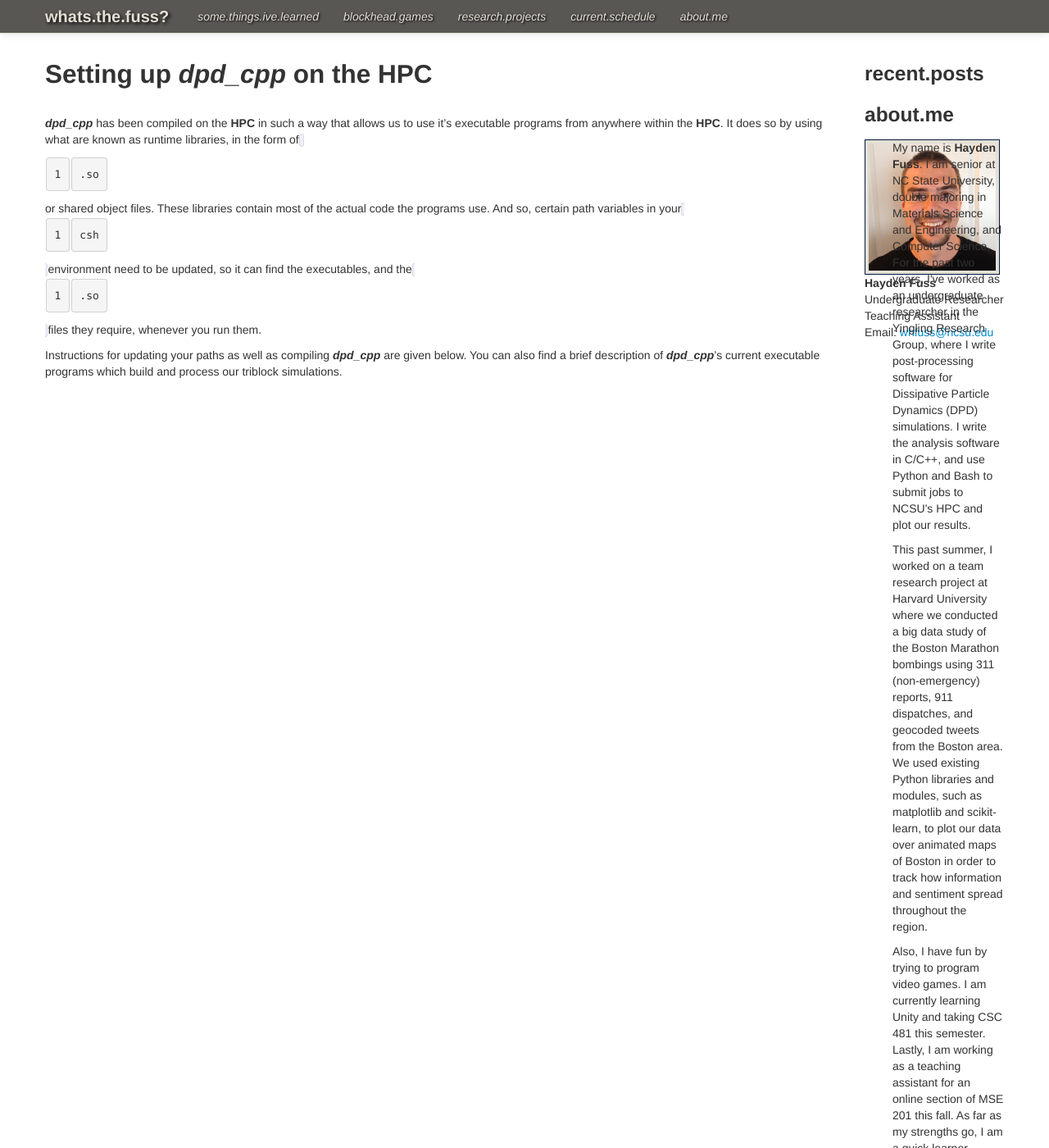
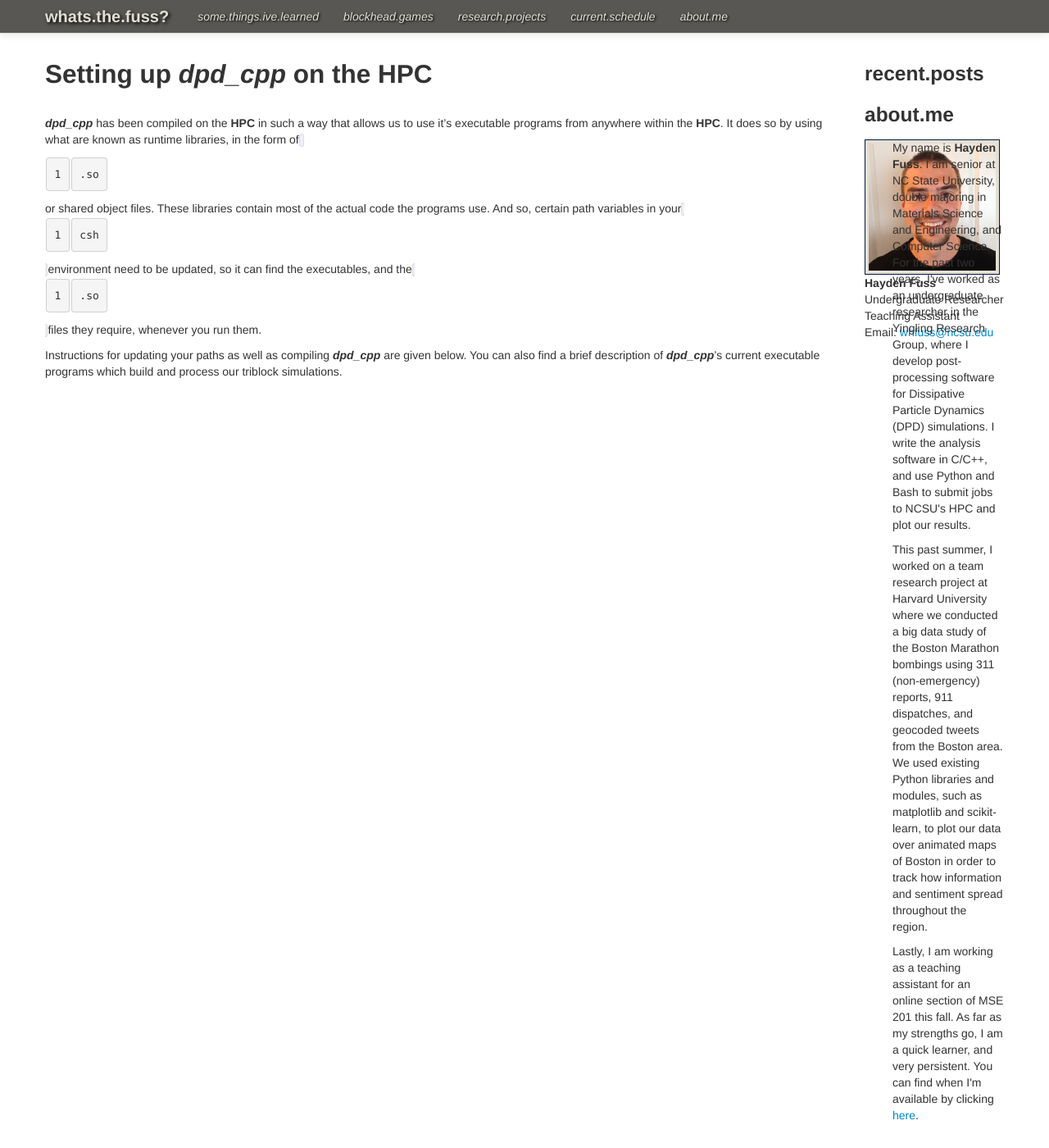
Before and after one commit to hfuss/hfuss.github.io, a Jekyll site: the page built from test_posts/2015-06-04-test.md, in a window 1280 px wide and 1400 px high. Shown: the whole window at 82% size. Built offline with Jekyll 4.4.1, drawn with Linux system fonts in a browser that asks for light colours; Markdown is read by kramdown in place of the engine named in the settings; some of the changed text lies outside the part shown.

Commit message:
Edited about.

```diff
--- a/_includes/about_content.html
+++ b/_includes/about_content.html
@@ -13,7 +13,7 @@ Email: <a href="mailto:whfuss@ncsu.edu">whfuss@ncsu.edu</a>
 </div>
 <div style="float: left; width: 80%;">
 
-<p>My name is <b>Hayden Fuss</b>. I am senior at NC State University, double majoring in Materials Science and Engineering, and Computer Science. For the past two years, I've worked as an undergraduate researcher in the Yingling Research Group, where I write post-processing software for Dissipative Particle Dynamics (DPD) simulations. I write the analysis software in C/C++, and use Python and Bash to submit jobs to NCSU's HPC and plot our results.
+<p>My name is <b>Hayden Fuss</b>. I am senior at NC State University, double majoring in Materials Science and Engineering, and Computer Science. For the past two years, I've worked as an undergraduate researcher in the Yingling Research Group, where I develop post-processing software for Dissipative Particle Dynamics (DPD) simulations. I write the analysis software in C/C++, and use Python and Bash to submit jobs to NCSU's HPC and plot our results.
 </p>
 
 <p>
@@ -21,9 +21,8 @@ This past summer, I worked on a team research project at Harvard University wher
 </p>
 
 <p>
-Also, I have fun by trying to program video games. I am currently learning Unity and taking CSC 481 this semester.
 Lastly, I am working as a teaching assistant for an online section of MSE 201 this fall.
-As far as my strengths go, I am a quick learner, decent at math and physics, and very persistent. You can find when I'm available by clicking <a href="/schedule.html">here</a>.
+As far as my strengths go, I am a quick learner, and very persistent. You can find when I'm available by clicking <a href="/schedule.html">here</a>.
 </p>
 
 </div>
```
